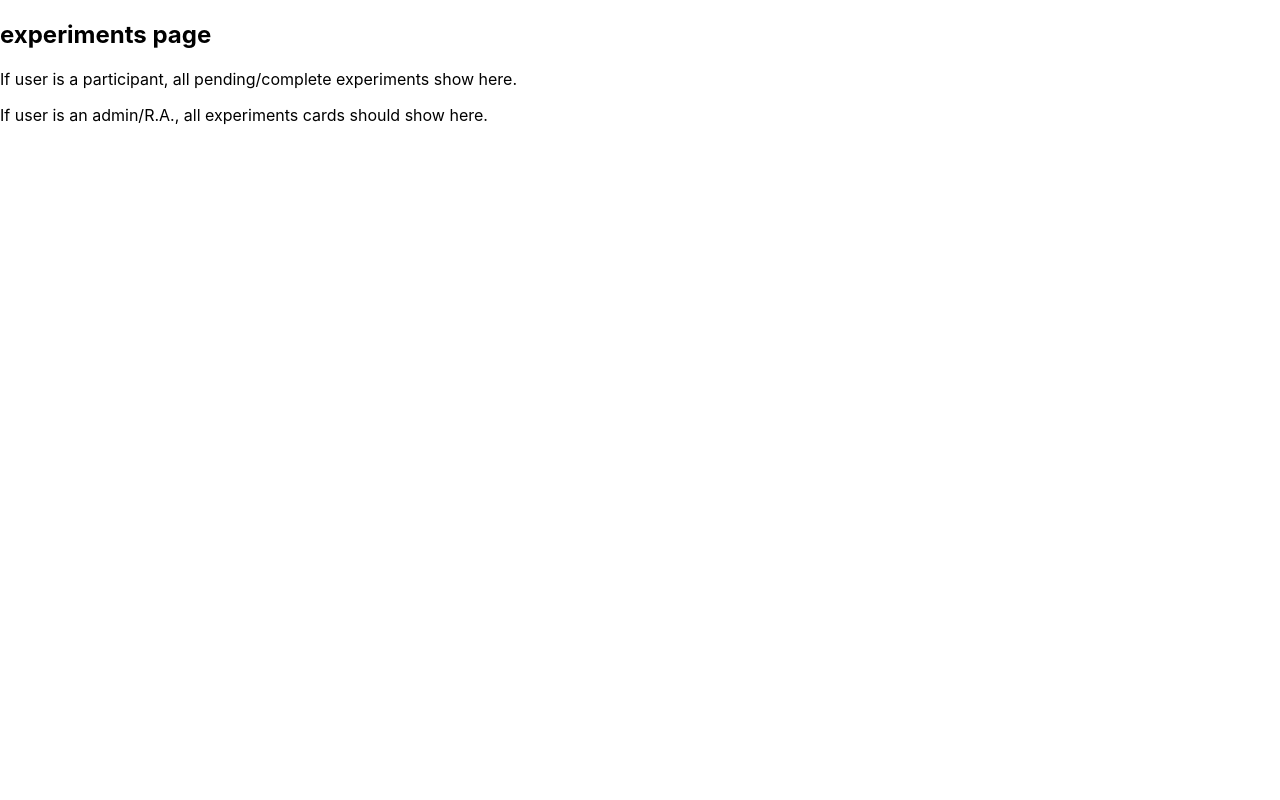
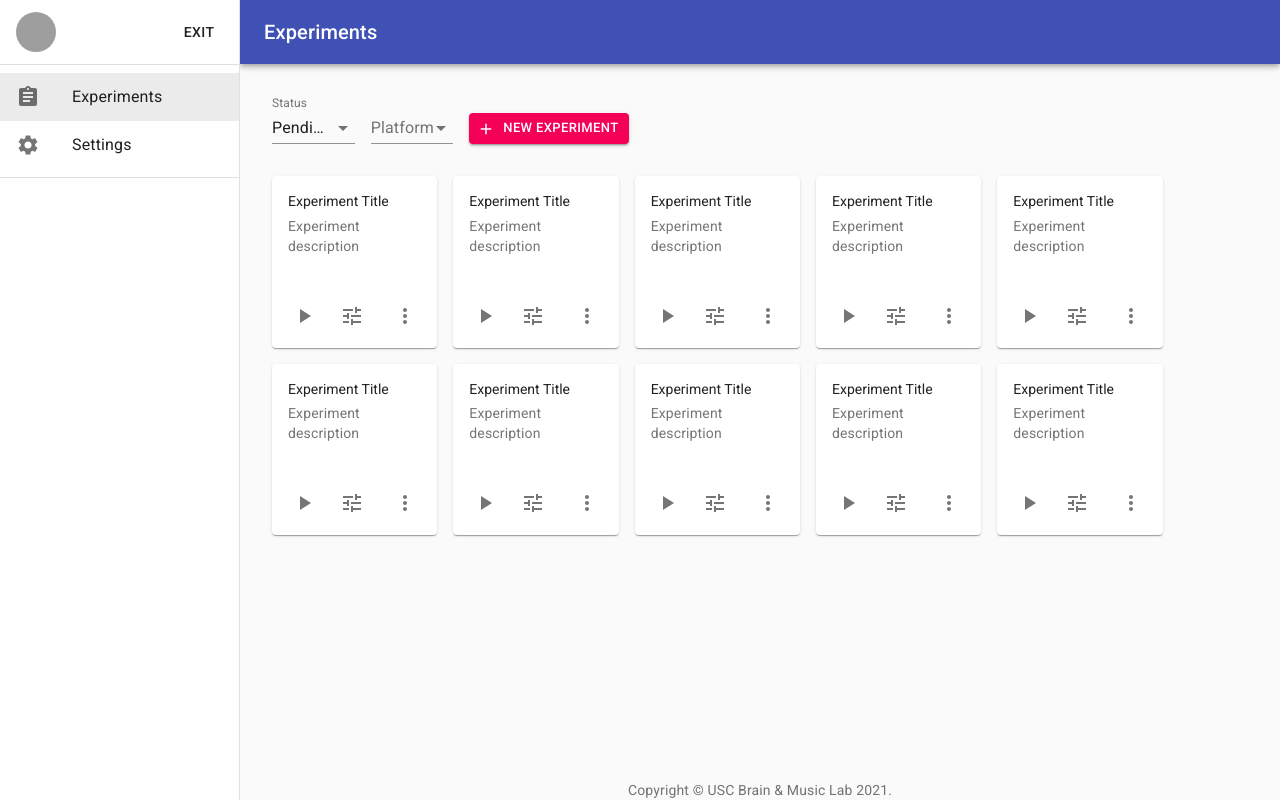
Before and after one commit to brainandmusic/bnm-web-client, a React (Create React App) app: page /experiments in a window 1280 px wide. Built offline with nearby package versions, Linux system fonts and the light colour scheme; grey boxes are pictures that could not be loaded.

Commit message:
Add Layout as wrapper

```diff
--- a/src/components/Experiments.js
+++ b/src/components/Experiments.js
@@ -1,23 +1,19 @@
-import React from "react";
+import React from 'react';
 import { Route, Switch, useRouteMatch } from 'react-router-dom';
+import ExperimentBuilder from './utils/experiments/ExperimentBuilder';
+import ExperimentSearch from './utils/experiments/ExperimentSearch';
+import Layout from './utils/Layout';
+
 function Experiments() {
   const { path } = useRouteMatch();
   return (
+    <Layout>
       <Switch>
         <Route exact path={path}>
-        <div>
-          <h2>experiments page</h2>
-          <p>If user is a participant, all pending/complete experiments show here.</p>
-          <p>If user is an admin/R.A., all experiments cards should show here.</p>
-        </div>
+          <ExperimentSearch />
         </Route>
-      <Route path={`${path}/compose/platform/:platform/new`}>
-        <div>
-          <h2>experiment composition page</h2>
-          <p>Depending on the platform, admin/R.A. can compose experiments here</p>
-          <p>After creation, user can go back to experiment page to see if it is published.</p>
-          <p>Of course use can save and review draft.</p>
-        </div>
+        <Route path={`${path}/builder/platform/:platform`}>
+          <ExperimentBuilder />
         </Route>
         <Route path={`${path}/run/platform/:platform/project/:pid/experiment/:eid/complete`}>
           <div>
@@ -33,7 +29,7 @@ function Experiments() {
           </div>
         </Route>
       </Switch>
-
+    </Layout>
   );
 }
 
```
Lines whose indentation alone changed are shown as unchanged.
